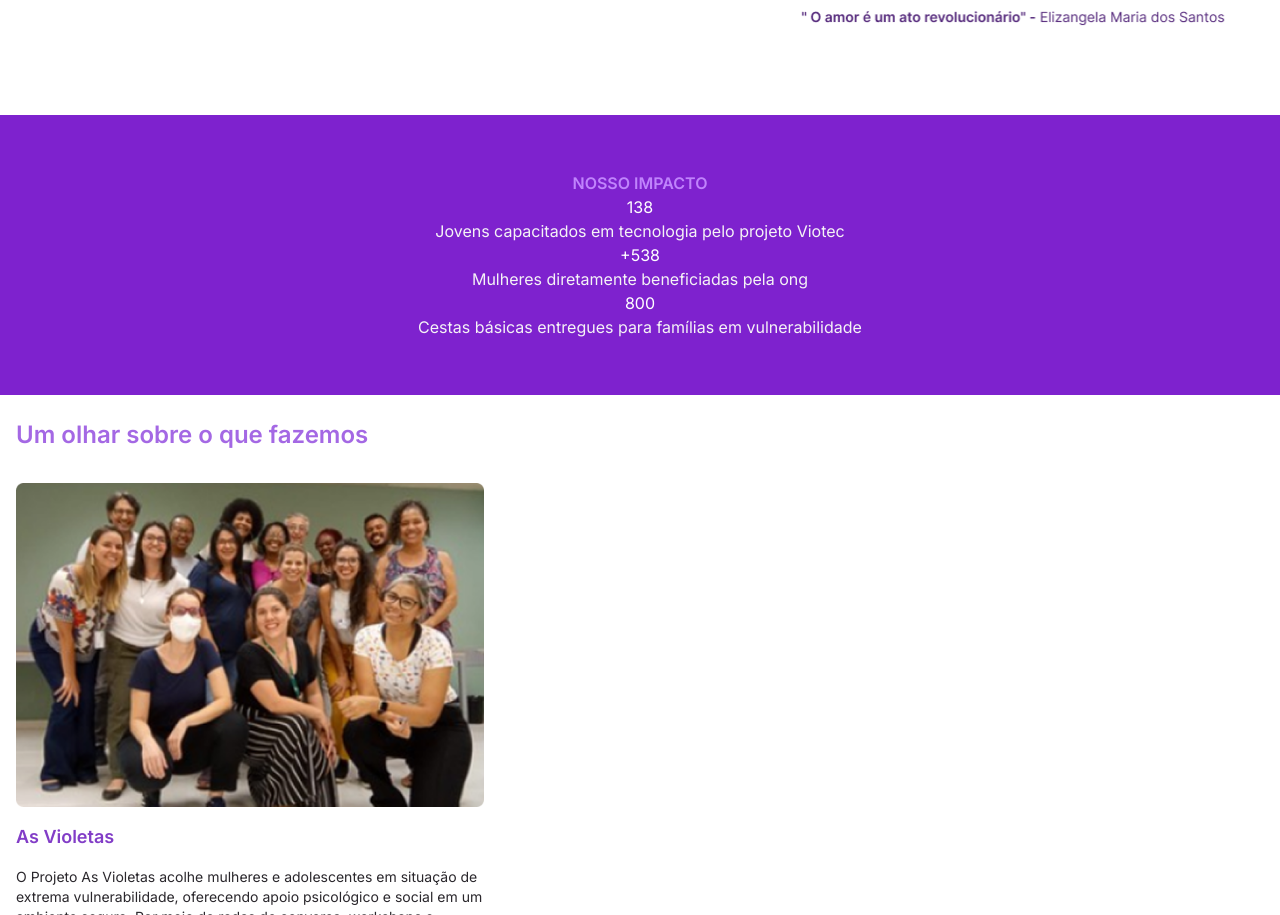
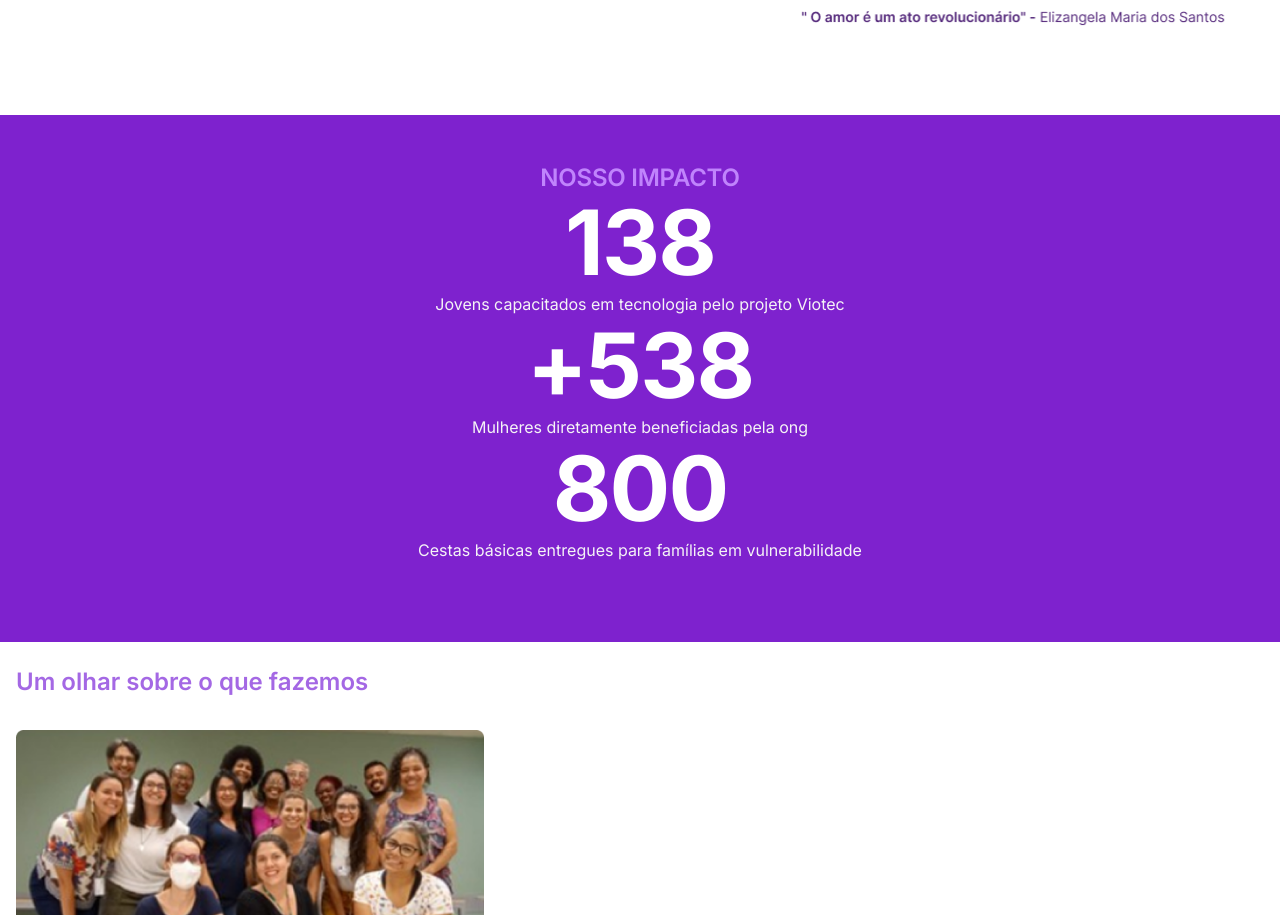
Before and after one commit to Projeto-FrontEnd-Fusion/Aceve-website-development, a Next.js app: page /sobre-nos in a window 1280 px wide. Shown: the part 786-1701 px from the top of the page. Built offline with nearby package versions, Linux system fonts and the light colour scheme; a web font is replaced by a local one.

Commit message:
Adds first styles to Nosso Impacto section

```diff
--- a/src/app/sobre-nos/page.tsx
+++ b/src/app/sobre-nos/page.tsx
@@ -81,25 +81,35 @@ function SobreNos() {
           </div>
         </div>
       </section>
-      <section className="bg-purple-700 text-center py-14">
-        <h2 className="text-purple-400 font-semibold">NOSSO IMPACTO</h2>
-        <div className="">
-          <p className="text-grey-100">138</p>
-          <p className="text-grey-200">
+      <section className="w- full bg-purple-700 py-12">
+        <div className="max-w-6xl mx-auto px-4 text-center mb-8">
+          <h2 className="text-[24px] leading-[30px] tracking-[-0.01em] text-purple-400 font-semibold">
+            NOSSO IMPACTO
+          </h2>
+          <div>
+            <p className=" font-bold text-[90px] leading-[99px] tracking-[-0.02em] text-grey-100">
+              138
+            </p>
+            <p className="font-normal text-base leading-6 text-center text-grey-200">
               Jovens capacitados em tecnologia pelo projeto Viotec
             </p>
           </div>
           <div>
-          <p className="text-grey-100">+538</p>
-          <p className="text-grey-200">
+            <p className="font-bold text-[90px] leading-[99px] tracking-[-0.02em] text-grey-100">
+              +538
+            </p>
+            <p className="font-normal text-base leading-6 text-center text-grey-200">
               Mulheres diretamente beneficiadas pela ong
             </p>
           </div>
           <div>
-          <p className="text-grey-100">800</p>
-          <p className="text-grey-200">
+            <p className=" font-bold text-[90px] leading-[99px] tracking-[-0.02em] text-grey-100">
+              800
+            </p>
+            <p className="font-normal text-base leading-6 text-center text-grey-200">
               Cestas básicas entregues para famílias em vulnerabilidade
             </p>
+          </div>
         </div>
       </section>
       <section className="py-6 px-4 gap-4 flex flex-col max-w-[500px]">
```
Also changed, not shown: 1 other file (tests, documents, lock files or other folders). Lines whose indentation alone changed are shown as unchanged.
